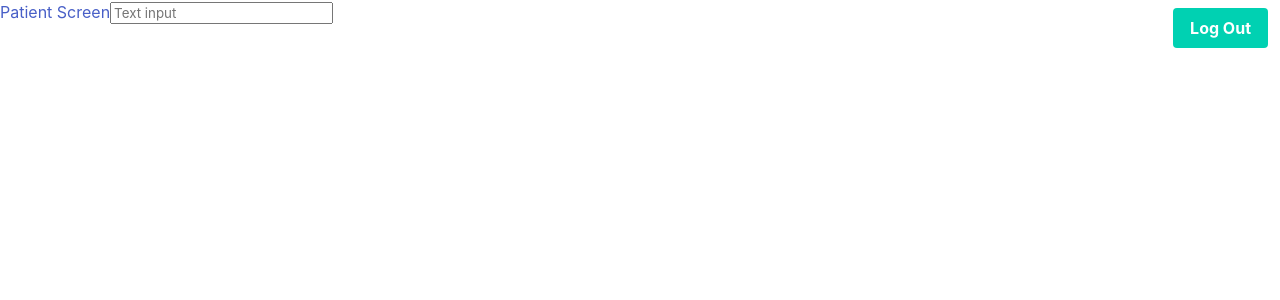
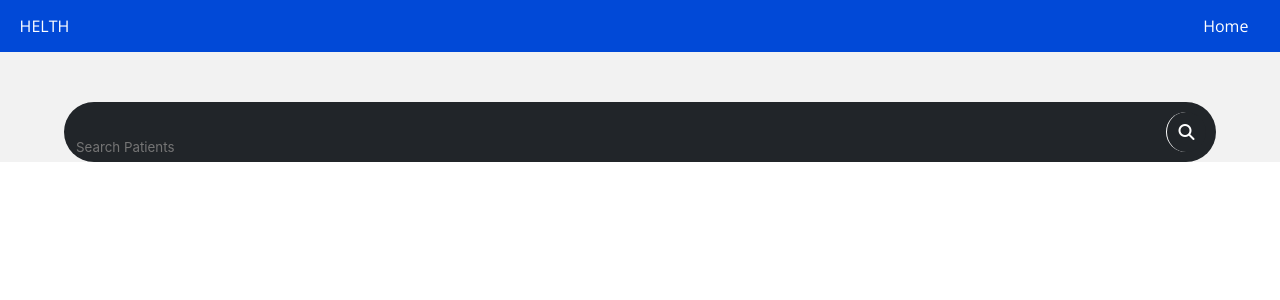
Before and after one commit to mununuribonjesi/cssd-health-client, a React (Create React App) app: page /patientScreen in a window 1280 px wide. Shown: the top 300 px of the page. Built offline with nearby package versions, Linux system fonts and the light colour scheme.

Commit message:
login screen created
pushed up login screen  and have started creating search

```diff
--- a/package.json
+++ b/package.json
@@ -6,10 +6,12 @@
     "@testing-library/jest-dom": "^4.2.4",
     "@testing-library/react": "^9.4.0",
     "@testing-library/user-event": "^7.2.1",
+    "axios": "^0.19.2",
     "bulma": "^0.8.0",
     "node-sass": "^4.13.1",
     "react": "^16.12.0",
     "react-dom": "^16.12.0",
+    "react-router-dom": "^5.1.2",
     "react-scripts": "3.3.0"
   },
   "scripts": {
--- a/public/index.html
+++ b/public/index.html
@@ -27,6 +27,7 @@
     <title>React App</title>
   </head>
   <body>
+    <script src="https://use.fontawesome.com/564aa1e2b4.js"></script>
     <noscript>You need to enable JavaScript to run this app.</noscript>
     <div id="root"></div>
     <!--
--- a/src/App.js
+++ b/src/App.js
@@ -2,15 +2,24 @@ import React, { Component } from 'react';
 import logo from './logo.svg';
 import './App.sass';
 import { NavBar } from './components/nav';
+import Login from './components/Login';
+import patientScreen from './components/patientScreen';
+import { BrowserRouter as Router, Route, Switch } from 'react-router-dom';
 
 export default class App extends Component {
 
 
   render () {
     return (
-      <div>
-            <NavBar/>
-      </div>
+      <React.Fragment>
+      <NavBar/>
+      <Router>
+        <Switch>
+          <Route exact path= "/" component={Login} />
+          <Route exact path= "/patientScreen" component={patientScreen} />
+        </Switch>
+      </Router>
+    </React.Fragment>
     );
   }
 }
--- a/src/App.sass
+++ b/src/App.sass
@@ -1,4 +1,5 @@
 @charset "utf-8"
+$primary: #0149D7
 
 @import "../node_modules/bulma/sass/utilities/_all.sass"
 @import "../node_modules/bulma/sass/base/_all.sass"
@@ -16,3 +17,5 @@
 @import "../node_modules/bulma/sass/components/level"
 
 @import "../node_modules/bulma/sass/components/modal"
+
+@import "../node_modules/bulma/sass/components/menu"
--- /dev/null
+++ b/src/components/Login.css
@@ -0,0 +1,24 @@
+input{
+    width: 600px;
+    height: 70px;
+}
+
+.box {
+
+    padding: 10.25rem !important;
+}
+
+
+.column{
+    flex: none;
+    width: 0 !important;
+}
+
+button
+{
+
+    margin-top: 50px;
+
+
+
+}
--- /dev/null
+++ b/src/components/Login.js
@@ -0,0 +1,61 @@
+import React, { Component } from 'react';
+import { BrowserRouter as Router, Route, Switch } from 'react-router-dom';
+import './Login.css'
+
+class Login extends Component {
+    constructor(props) {
+        super(props)
+
+        this.state = {
+            events: []
+        }
+    }
+
+    render() {
+        const { events } = this.state;
+
+        console.log(events);
+
+
+        return (
+
+<section class="hero is-fullheight">
+  <div class="hero-body"></div>
+    <div class="container">
+      <div class="columns is-centered">
+
+          <form action="" class="box">
+            <div class="field">
+              <label for="" class="label">Email</label>
+              <div class="control has-icons-left">
+                <input type="email" placeholder="e.g. bobsmith@gmail.com" class="input" required/>
+              </div>
+            </div>
+            <div class="field">
+              <label for="" class="label">Password</label>
+              <div class="control has-icons-left">
+                <input type="password" placeholder="*******" class="input" required/>
+                <span class="icon is-small is-left">
+                  <i class="fa fa-lock"></i>
+                </span>
+              </div>
+            </div>
+            <div class="field">
+
+              <button class="button is-success">
+                Login
+              </button>
+            </div>
+          </form>
+  </div>
+  </div>
+  </section>
+
+
+
+
+        );
+    }
+}
+
+export default Login;
--- /dev/null
+++ b/src/components/nav.css
@@ -0,0 +1,52 @@
+
+nav
+{
+
+    background-color: grey;
+    color: white;
+    height: 50px;
+}
+
+a{
+    color: white !important;
+}
+.search_input{
+    color: white;
+    border: 0;
+    outline: 0;
+    background: none;
+    caret-color:transparent;
+    line-height: 40px;
+    transition: width 0.4s linear;
+    }
+
+    .searchbar:hover .search_input{
+    padding: 0 10px;
+    width: 400px;
+    caret-color:yellow;
+    }
+
+    .searchbar .search_icon{
+    background: #212529;
+    color: yellow;
+    text-decoration: none;
+    }
+
+    .loading_icon
+    {
+        color: lightgreen;
+        text-decoration: none;
+    }
+
+    .search_icon{
+    height: 40px;
+    width: 40px;
+    float: right;
+    display: flex;
+    justify-content: center;
+    align-items: center;
+    border-radius: 50%;
+    color:white;
+    text-decoration:none;
+    border-left: 1px solid white;
+    }
--- a/src/components/nav.js
+++ b/src/components/nav.js
@@ -1,39 +1,25 @@
 import React, { Component } from 'react';
+import './nav.css';
 
 export class NavBar extends Component
 {
   render () {
     return (
-
-<nav class="navbar">
-<div id="navbarBasicExample" class="navbar-menu">
-  <div class="nav-left">
-    <a class="nav-item">
-      Patient Screen
-    </a>
-  </div>
-
-  <div class="nav-center">
-
-  <a class="nav-item">
-    <input class="input" type="text" placeholder="Text input"></input>
-    </a>
-  </div>
-
-
-
-  <div class="navbar-end">
-    <div class="navbar-item">
-      <div class="buttons">
-        <a class="button is-primary">
-          <strong>Log Out</strong>
+      <nav class="navbar is-primary" role="navigation">
+        <div class="container">
+          <div class="navbar-brand">
+              <a href="/" class="navbar-item">
+                HELTH
               </a>
           </div>
         </div>
-  </div>
+
+        <div class="navbar-start">
+          <a class="navbar-item">
+              Home
+          </a>
         </div>
       </nav>
-
     );
   }
 }
--- /dev/null
+++ b/src/components/patientScreen.css
@@ -0,0 +1,55 @@
+@import url(https://fonts.googleapis.com/css?family=Open+Sans);
+
+body{
+  background: #f2f2f2;
+  font-family: 'Open Sans', sans-serif;
+}
+
+.searchbar {
+
+
+        margin-bottom: 50px;
+        margin-top: 50px;
+        height: 60px;
+        min-width: 0px;
+        background-color: #212529;
+        border-radius: 30px;
+        padding: 10px;
+        z-index: 99999;
+}
+
+
+.search_input{
+    color: white;
+    border: 0;
+    outline: 0;
+    background: none;
+    caret-color:transparent;
+    line-height: 40px;
+    transition: width 0.4s linear;
+    }
+
+    .searchbar:hover .search_input{
+    padding: 0 10px;
+    width: 400px;
+    caret-color:yellow;
+    }
+
+    .searchbar .search_icon{
+    background: #212529;
+    color: yellow;
+    text-decoration: none;
+    }
+
+    .search_icon{
+        height: 40px;
+        width: 40px;
+        float: right;
+        display: flex;
+        justify-content: center;
+        align-items: center;
+        border-radius: 50%;
+        color:white;
+        text-decoration:none;
+        border-left: 1px solid white;
+        }
--- /dev/null
+++ b/src/components/patientScreen.js
@@ -0,0 +1,36 @@
+import React, { Component } from 'react';
+import './patientScreen.css'
+
+class patientScreen extends Component {
+    constructor(props) {
+        super(props)
+
+        this.state = {
+            events: []
+        }
+
+
+
+    }
+
+    render() {
+        const { events } = this.state;
+
+        console.log(events);
+
+
+        return (
+
+        <div className="container">
+            <div class="searchbar">
+               <input type="text" class="search_input" placeholder="Search Patients"/>
+               <a href="#" className="search_icon"><i class="fa fa-search"></i></a>
+            </div>
+
+            </div>
+
+        );
+    }
+}
+
+export default patientScreen;
```
Also changed, not shown: 1 other file (tests, documents, lock files or other folders). Lines whose indentation alone changed are shown as unchanged.
